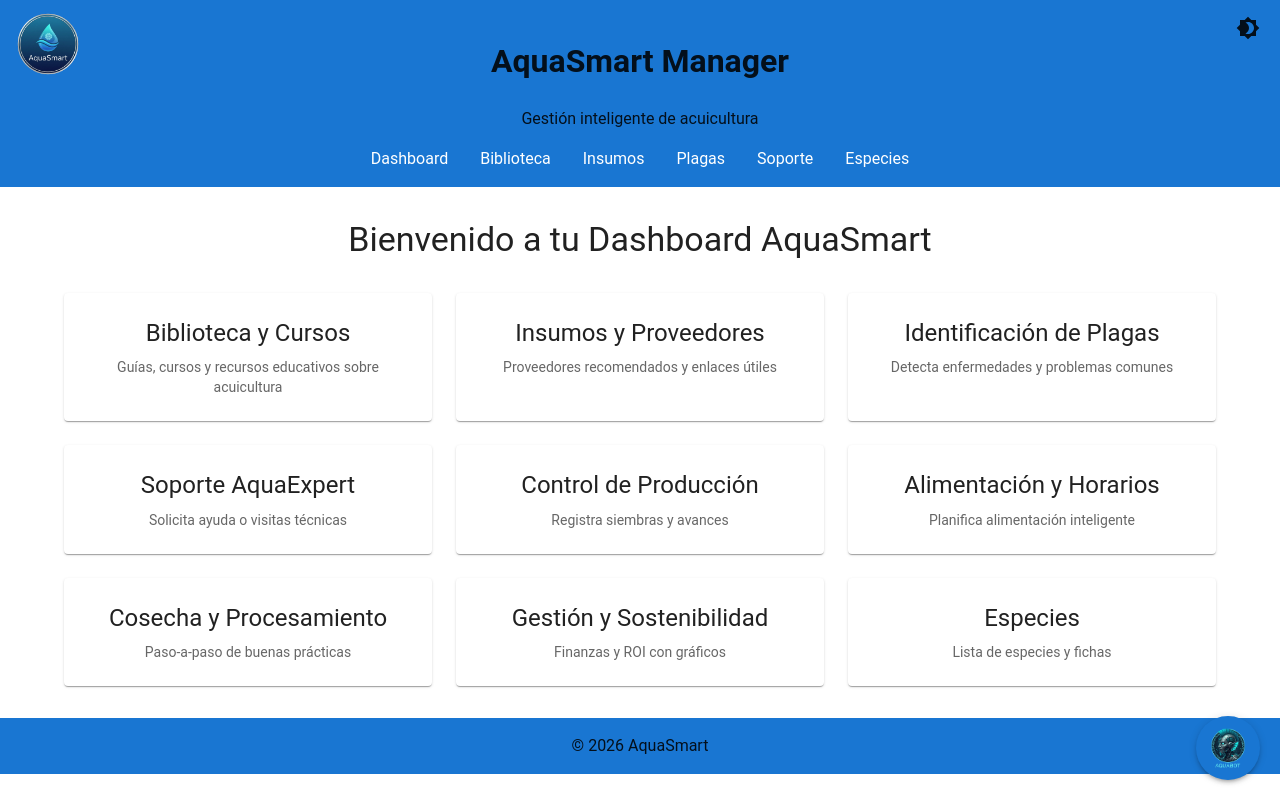
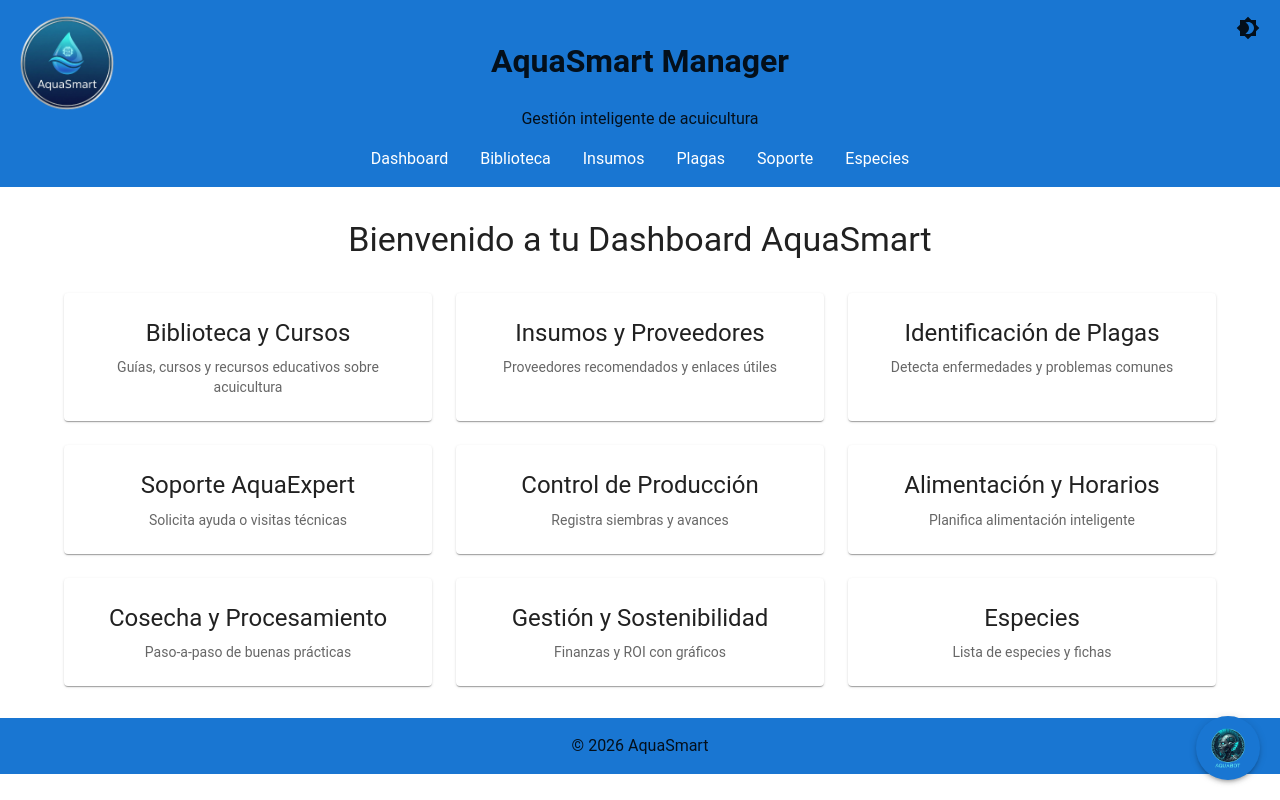
Before and after one commit to Fabianco-ux/aquasmart, a React (Vite) app: page / in a window 1280 px wide. Built offline with nearby package versions, Linux system fonts and the light colour scheme.

Commit message:
Aumenta tamaño del logo y fuerza recarga

```diff
--- a/src/App.tsx
+++ b/src/App.tsx
@@ -19,7 +19,7 @@ import SpeciesPage from './pages/SpeciesPage'
 
 function App() {
   const { darkMode, toggleTheme } = useThemeMode()
-  const logoSrc = new URL('logo.png', new URL(import.meta.env.BASE_URL, window.location.origin)).toString()
+  const logoSrc = `${new URL('logo.png', new URL(import.meta.env.BASE_URL, window.location.origin)).toString()}?v=2`
   return (
     <ChatbotProvider>
     <div style={{ fontFamily: 'Roboto, sans-serif', minHeight: '100vh' }}>
@@ -30,7 +30,7 @@ function App() {
         textAlign: 'center',
         position: 'relative'
       }}>
-        <img src={logoSrc} alt="AquaSmart Logo" style={{ position: 'absolute', top: 8, left: 12, height: 72 }} />
+        <img src={logoSrc} alt="AquaSmart Logo" style={{ position: 'absolute', top: 8, left: 12, height: 110 }} />
         <h1>AquaSmart Manager</h1>
         <p>Gestión inteligente de acuicultura</p>
         <nav>
```
